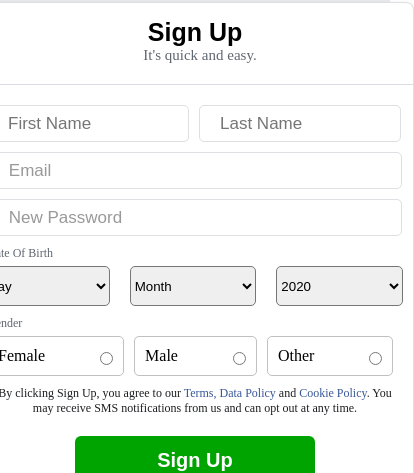
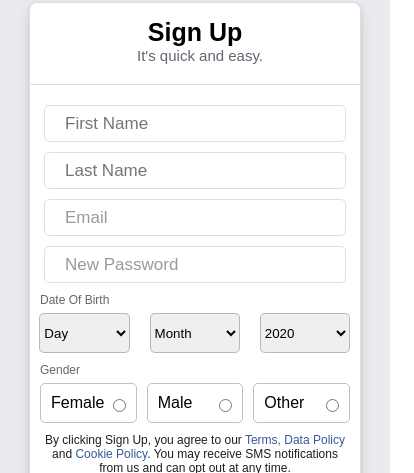
Before and after one commit to Alroyfernz/Facebook-mern, a React (Create React App) app in the folder client/: page /register in a window 390 px wide. Shown: the part 113-586 px from the top of the page, 414 px wide, since content can reach past the window. Built offline with nearby package versions, Linux system fonts and the light colour scheme.

Commit message:
added responsive styling for register page

```diff
--- a/client/src/pages/Register.css
+++ b/client/src/pages/Register.css
@@ -1,6 +1,6 @@
 .register {
     background-color: #E9EBEE;
-      height: 100%;
+      height: 100vh;
       display: flex;
       flex-direction: column;
       align-items: center;
@@ -22,7 +22,9 @@
     width: 436px;
     background-color: #fff;
     text-align: center;
-    margin-bottom: 50px;
+    /* margin-bottom: 50px; */
+    font-family: Helvectica, Arial, sans-serif;
+
   }
 
   .register__container > h3 {
@@ -134,6 +136,7 @@
     border-radius: 5px;
     margin-top: 20px;
     float: left;
+    border: 1px solid rgba(128, 128, 128, 0.493);
   }
 
   .register__date3 {
@@ -146,6 +149,7 @@
     margin-top: 20px;
     margin-bottom: 10px;
     float: left;
+    border: 1px solid rgba(128, 128, 128, 0.493);
   }
 
   .register__date, .register__gender {
@@ -206,3 +210,29 @@
   a {
     text-decoration: none;
   }
+
+  @media screen and (max-width: 768px) {
+    .register__container{
+      width: 330px;
+    }
+
+    #firstrow{
+      display: flex;
+      flex-direction: column;
+      align-items:center;
+      justify-content: center;
+
+    }
+    .register__name{
+      width: 280px !important;
+    }
+    #type_mail{
+      width: 280px;
+    }
+    .register__radiocontainer>.wrapper{
+      width: 80px;
+    }
+    .register__radiocontainer>.wrapper>label{
+      margin: unset;
+    }
+  }
--- a/client/src/pages/Register.js
+++ b/client/src/pages/Register.js
@@ -31,7 +31,7 @@ function Register() {
         <p>It's quick and easy.</p>
         <div className="hr3" />
         <form>
-          <div className="row">
+          <div className="row" id="firstrow">
             <input
               onChange={(e) => {
                 setFirstName(e.target.value);
@@ -56,6 +56,7 @@ function Register() {
               }}
               type="email"
               placeholder="Email"
+              id="type_mail"
             />
           </center>
           <center>
@@ -63,6 +64,7 @@ function Register() {
               onChange={(event) => setPassword(event.target.value)}
               type="password"
               placeholder="New Password"
+              id="type_mail"
             />
           </center>
           <h5 className="register__date">Date Of Birth</h5>
```
